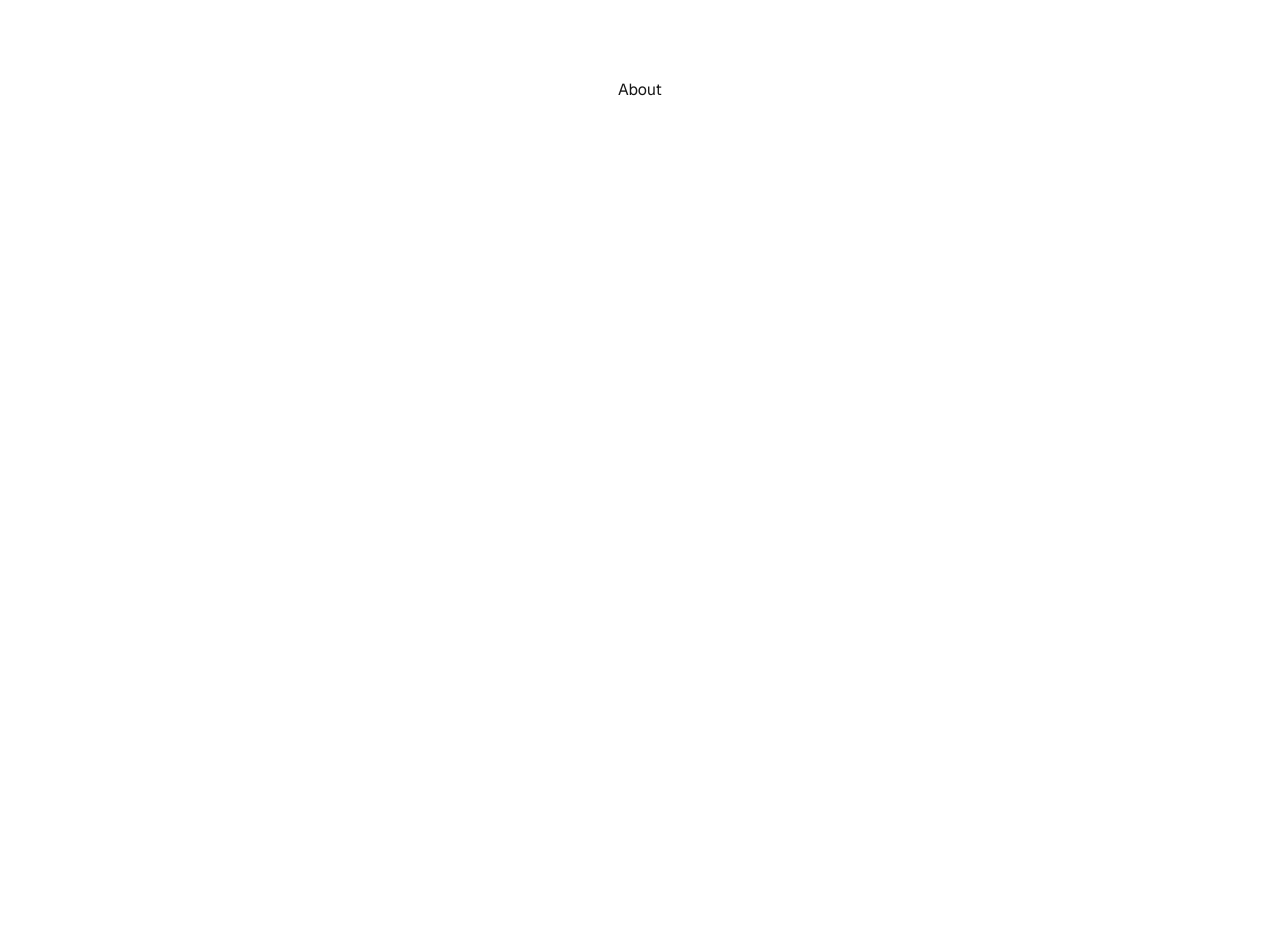
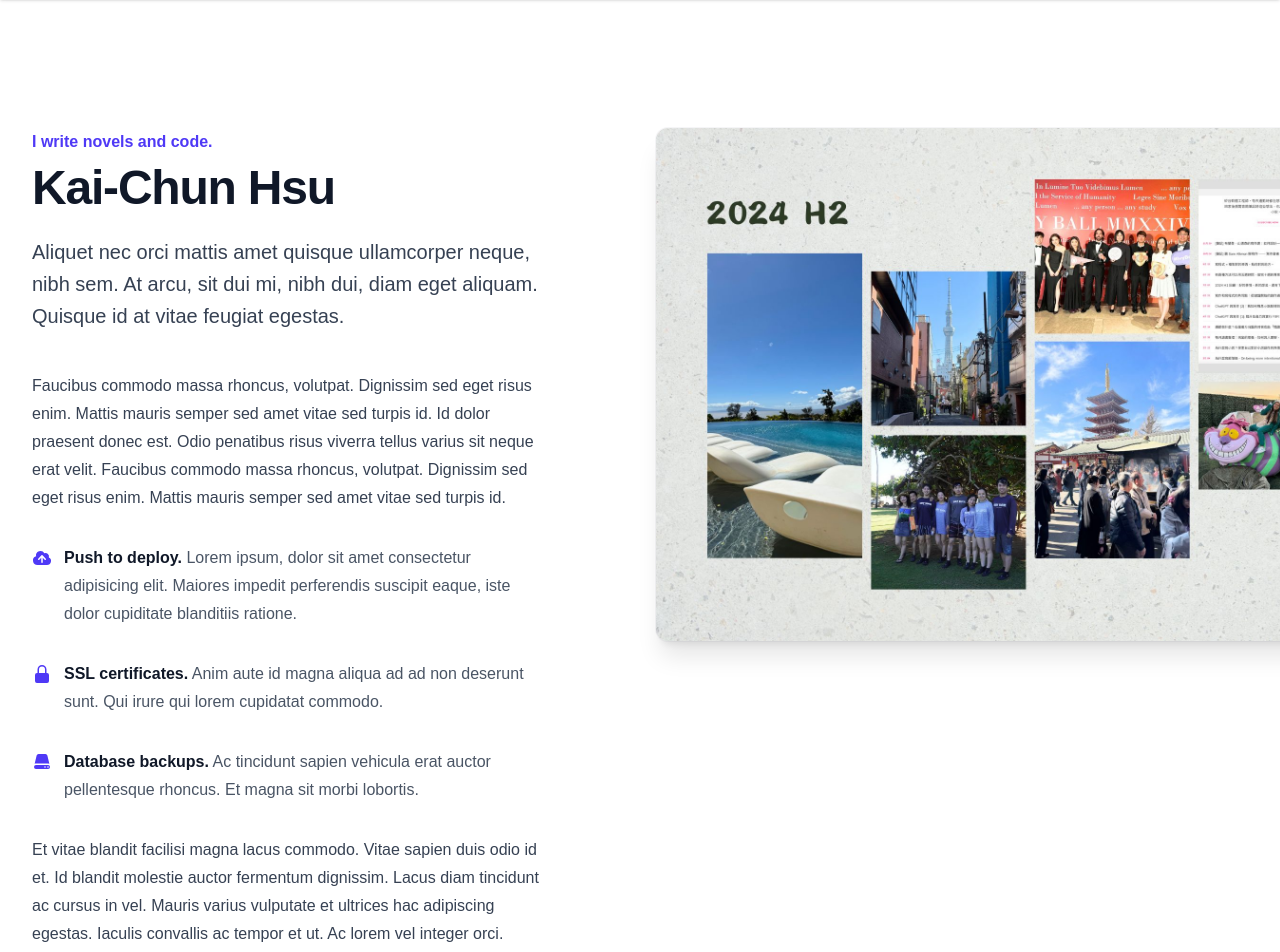
Before and after one commit to WigoHunter/kaichun, a Next.js app: page /en/about in a window 1280 px wide. Shown: the part 80-1032 px from the top of the page. Before the commit the page ends 880 px from the top, so only its background shows below. Built offline with nearby package versions, Linux system fonts and the light colour scheme.

Commit message:
sticky navbar & about page v1

```diff
--- a/app/[locale]/about/page.tsx
+++ b/app/[locale]/about/page.tsx
@@ -1,11 +1,82 @@
 import { useTranslations } from 'next-intl';
+import { CloudArrowUpIcon, LockClosedIcon, ServerIcon } from '@heroicons/react/20/solid'
 
 export default function About() {
   const t = useTranslations('about');
 
   return (
-    <div className="grid grid-rows-[20px_1fr_20px] items-center justify-items-center min-h-screen p-8 pb-20 gap-16 sm:p-20 font-[family-name:var(--font-geist-sans)]">
-      <p>{t('title')}</p>
+    <div className="relative isolate overflow-hidden bg-white px-6 py-24 sm:py-32 lg:overflow-visible lg:px-0">
+      <div className="mx-auto grid max-w-2xl grid-cols-1 gap-x-8 gap-y-16 lg:mx-0 lg:max-w-none lg:grid-cols-2 lg:items-start lg:gap-y-10">
+        <div className="lg:col-span-2 lg:col-start-1 lg:row-start-1 lg:mx-auto lg:grid lg:w-full lg:max-w-7xl lg:grid-cols-2 lg:gap-x-8 lg:px-8">
+          <div className="lg:pr-4">
+            <div className="lg:max-w-lg">
+              <p className="text-base/7 font-semibold text-indigo-600">{t('subtitle')}</p>
+              <h1 className="mt-2 text-4xl font-semibold tracking-tight text-pretty text-gray-900 sm:text-5xl">
+                {t('title')}
+              </h1>
+              <p className="mt-6 text-xl/8 text-gray-700">
+                Aliquet nec orci mattis amet quisque ullamcorper neque, nibh sem. At arcu, sit dui mi, nibh dui, diam
+                eget aliquam. Quisque id at vitae feugiat egestas.
+              </p>
+            </div>
+          </div>
+        </div>
+        <div className="-mt-12 -ml-12 p-12 lg:sticky lg:top-4 lg:col-start-2 lg:row-span-2 lg:row-start-1 lg:overflow-hidden">
+          <img
+            alt=""
+            src="/2024H2.jpg"
+            className="w-[48rem] max-w-none rounded-xl bg-gray-900 ring-1 shadow-xl ring-gray-400/10 sm:w-[57rem]"
+          />
+        </div>
+        <div className="lg:col-span-2 lg:col-start-1 lg:row-start-2 lg:mx-auto lg:grid lg:w-full lg:max-w-7xl lg:grid-cols-2 lg:gap-x-8 lg:px-8">
+          <div className="lg:pr-4">
+            <div className="max-w-xl text-base/7 text-gray-700 lg:max-w-lg">
+              <p>
+                Faucibus commodo massa rhoncus, volutpat. Dignissim sed eget risus enim. Mattis mauris semper sed amet
+                vitae sed turpis id. Id dolor praesent donec est. Odio penatibus risus viverra tellus varius sit neque
+                erat velit. Faucibus commodo massa rhoncus, volutpat. Dignissim sed eget risus enim. Mattis mauris
+                semper sed amet vitae sed turpis id.
+              </p>
+              <ul role="list" className="mt-8 space-y-8 text-gray-600">
+                <li className="flex gap-x-3">
+                  <CloudArrowUpIcon aria-hidden="true" className="mt-1 size-5 flex-none text-indigo-600" />
+                  <span>
+                    <strong className="font-semibold text-gray-900">Push to deploy.</strong> Lorem ipsum, dolor sit amet
+                    consectetur adipisicing elit. Maiores impedit perferendis suscipit eaque, iste dolor cupiditate
+                    blanditiis ratione.
+                  </span>
+                </li>
+                <li className="flex gap-x-3">
+                  <LockClosedIcon aria-hidden="true" className="mt-1 size-5 flex-none text-indigo-600" />
+                  <span>
+                    <strong className="font-semibold text-gray-900">SSL certificates.</strong> Anim aute id magna aliqua
+                    ad ad non deserunt sunt. Qui irure qui lorem cupidatat commodo.
+                  </span>
+                </li>
+                <li className="flex gap-x-3">
+                  <ServerIcon aria-hidden="true" className="mt-1 size-5 flex-none text-indigo-600" />
+                  <span>
+                    <strong className="font-semibold text-gray-900">Database backups.</strong> Ac tincidunt sapien
+                    vehicula erat auctor pellentesque rhoncus. Et magna sit morbi lobortis.
+                  </span>
+                </li>
+              </ul>
+              <p className="mt-8">
+                Et vitae blandit facilisi magna lacus commodo. Vitae sapien duis odio id et. Id blandit molestie auctor
+                fermentum dignissim. Lacus diam tincidunt ac cursus in vel. Mauris varius vulputate et ultrices hac
+                adipiscing egestas. Iaculis convallis ac tempor et ut. Ac lorem vel integer orci.
+              </p>
+              <h2 className="mt-16 text-2xl font-bold tracking-tight text-gray-900">No server? No problem.</h2>
+              <p className="mt-6">
+                Id orci tellus laoreet id ac. Dolor, aenean leo, ac etiam consequat in. Convallis arcu ipsum urna nibh.
+                Pharetra, euismod vitae interdum mauris enim, consequat vulputate nibh. Maecenas pellentesque id sed
+                tellus mauris, ultrices mauris. Tincidunt enim cursus ridiculus mi. Pellentesque nam sed nullam sed diam
+                turpis ipsum eu a sed convallis diam.
+              </p>
+            </div>
+          </div>
+        </div>
+      </div>
     </div>
   );
 }
--- a/components/Navbar.tsx
+++ b/components/Navbar.tsx
@@ -39,10 +39,9 @@ export default function Example() {
         const curPath = pathname.replace(`/${locale}`, `/${newLocale}`);
         router.push(curPath);
     }
-    // TODO(kevinkc): fix the placeholder things below
 
     return (
-        <header className="bg-white">
+        <header className="bg-white sticky top-0 z-50 shadow-sm">
             <nav aria-label="Global" className="mx-auto flex max-w-7xl items-center justify-between p-6 lg:px-8">
                 <div className="flex lg:flex-1">
                     <a href={`/${locale}`} className="-m-1.5 p-1.5">
--- a/messages/en.json
+++ b/messages/en.json
@@ -15,7 +15,8 @@
     "title": "Home"
   },
   "about": {
-    "title": "About"
+    "title": "Kai-Chun Hsu",
+    "subtitle": "I write novels and code."
   },
   "reading": {
     "title": "Reading List"
--- a/messages/zh.json
+++ b/messages/zh.json
@@ -15,7 +15,8 @@
     "title": "主頁"
   },
   "about": {
-    "title": "關於我"
+    "title": "許凱鈞 Kevin Hsu",
+    "subtitle": "寫小說的矽谷工程師"
   },
   "reading": {
     "title": "書單"
```
Also changed, not shown: public/2024H2.jpg (added).
